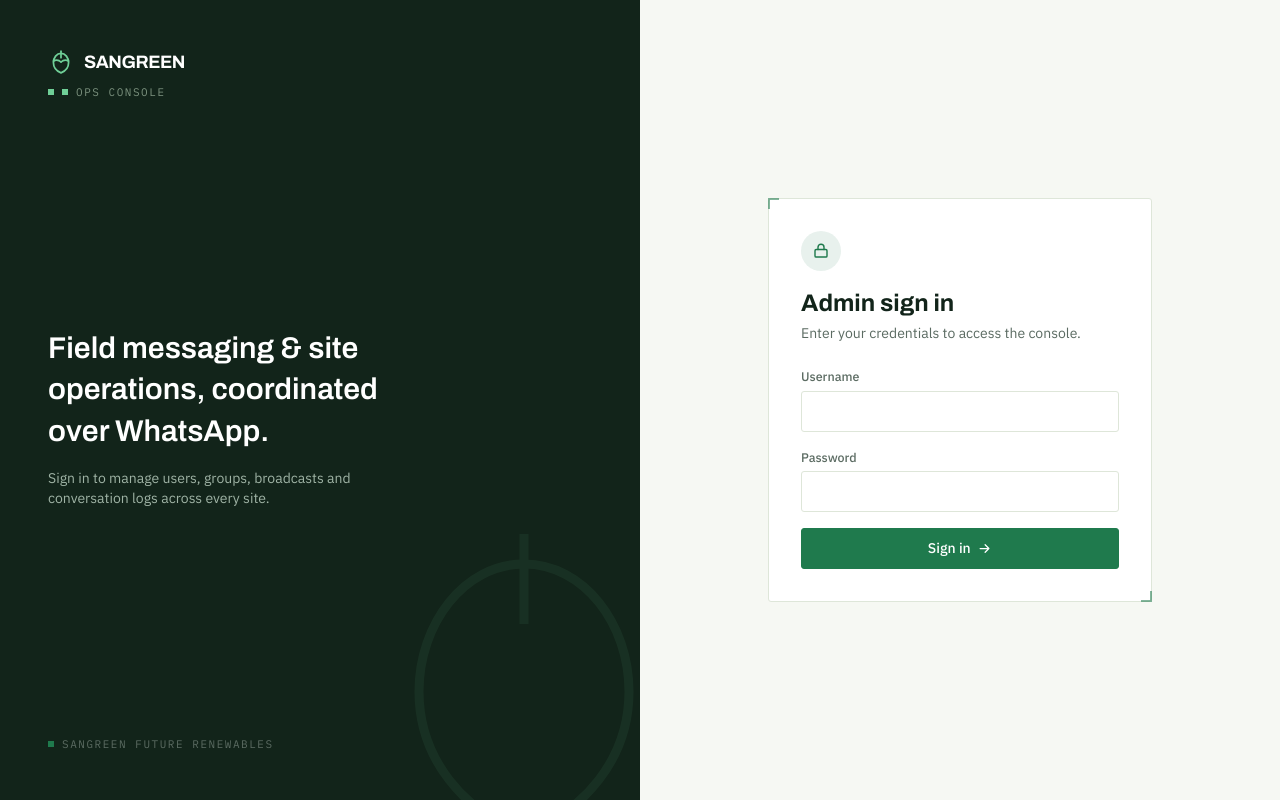
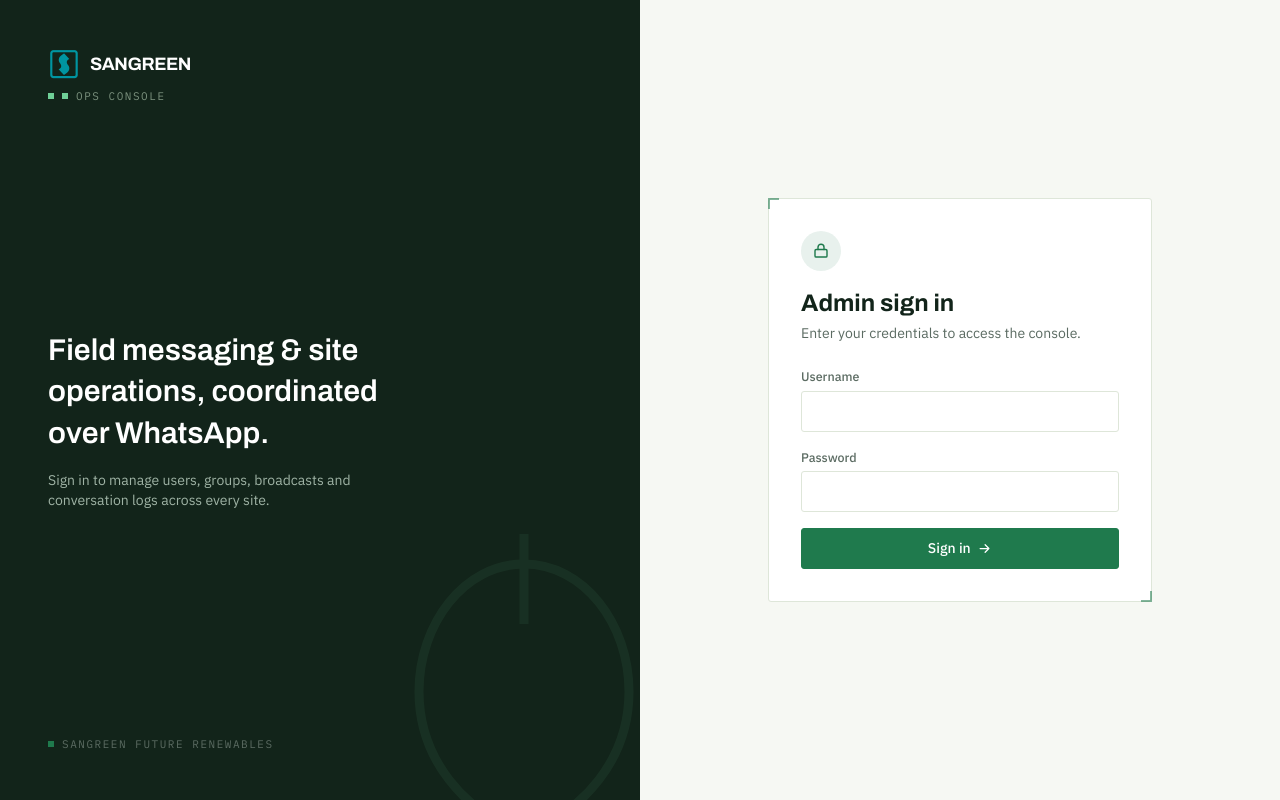
Before and after one commit to opermancode/chatbot-sml-dev, a Flask app: page /admin/login in a window 1280 px wide. Run offline with Flask 3, Linux system fonts and the light colour scheme; some libraries are stand-ins or nearby versions.

Commit message:
Update login.html

```diff
--- a/templates/admin/login.html
+++ b/templates/admin/login.html
@@ -6,7 +6,7 @@
     <div class="hidden md:flex flex-col justify-between bg-ink text-white p-12 relative overflow-hidden">
         <div class="relative z-10">
             <div class="flex items-center gap-2.5">
-                <svg width="26" height="26" viewBox="0 0 24 24" fill="none" stroke="#6FCF97" stroke-width="1.6" stroke-linecap="round" stroke-linejoin="round"><path d="M12 2v6"/><path d="M12 22c-4-1.5-7-5-7-9.5C5 8 8 4 12 4s7 4 7 8.5c0 4.5-3 8-7 9.5Z"/><path d="M12 12c2-2 5-2 7-1"/><path d="M12 12c-2-2-5-2-7-1"/></svg>
+                <img src="{{ url_for('static', filename='sangreen.jpg') }}" alt="Sangreen" class="w-8 h-8 rounded object-cover">
                 <span class="font-display font-bold text-lg tracking-tight">SANGREEN</span>
             </div>
             <div class="eyebrow mt-2 text-[#7C927F]" style="--forest:#6FCF97"><span style="background:#6FCF97;width:6px;height:6px;display:inline-block"></span>Ops Console</div>
@@ -23,7 +23,7 @@
     <div class="flex items-center justify-center p-8 bg-paper">
         <div class="w-full max-w-sm">
             <div class="md:hidden flex items-center gap-2.5 mb-8">
-                <svg width="22" height="22" viewBox="0 0 24 24" fill="none" stroke="#1F7A4D" stroke-width="1.75" stroke-linecap="round" stroke-linejoin="round"><path d="M12 2v6"/><path d="M12 22c-4-1.5-7-5-7-9.5C5 8 8 4 12 4s7 4 7 8.5c0 4.5-3 8-7 9.5Z"/></svg>
+                <img src="{{ url_for('static', filename='sangreen.jpg') }}" alt="Sangreen" class="w-7 h-7 rounded object-cover">
                 <span class="font-display font-bold text-lg tracking-tight text-ink">SANGREEN</span>
             </div>
 
```
